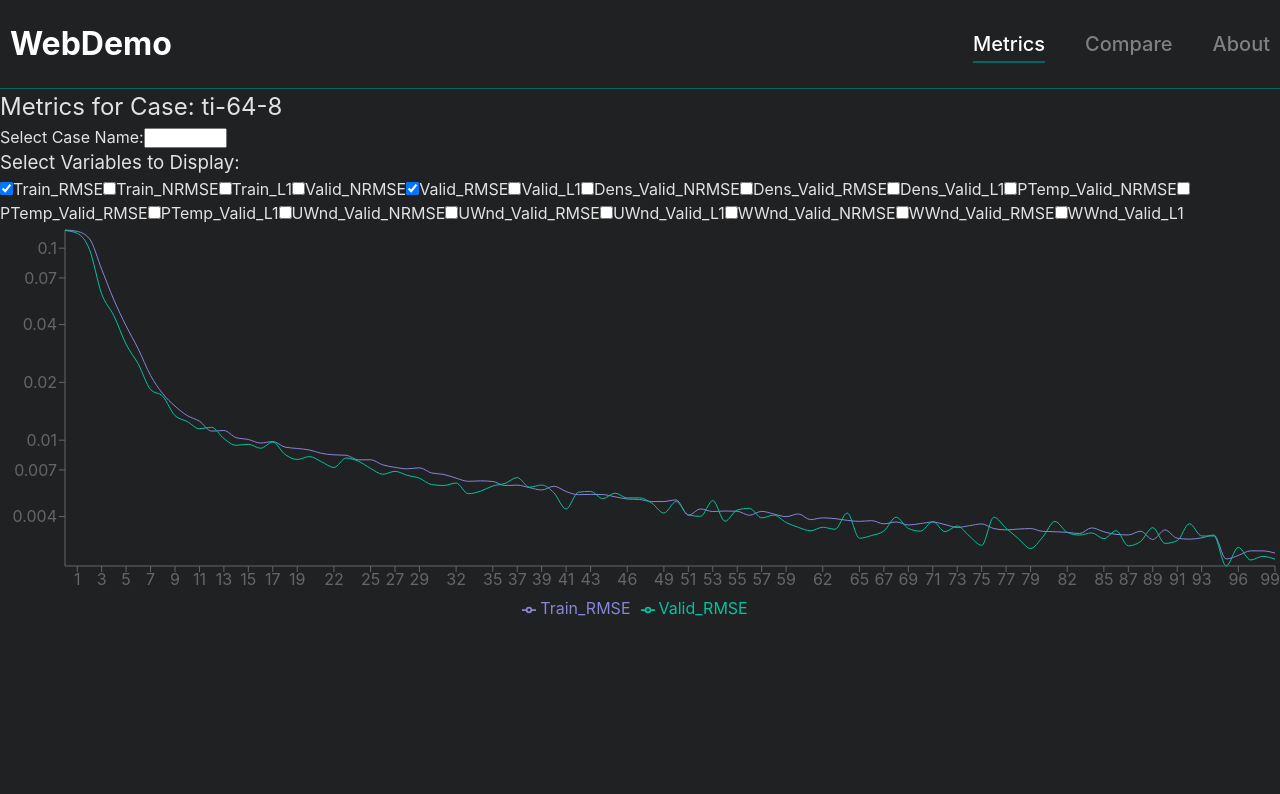
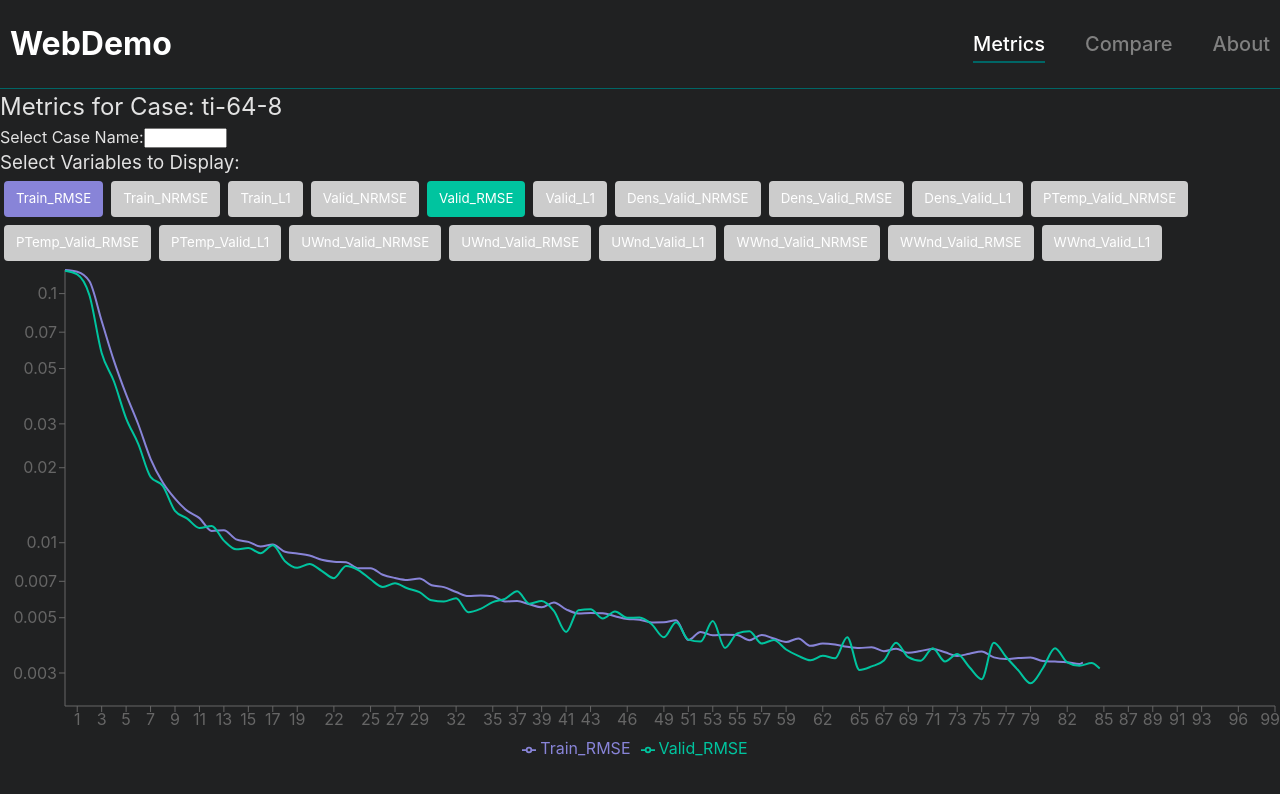
Before and after one commit to josephjquinn/avit-vis, a React (Vite) app in the folder frontend/: page /metrics in a window 1280 px wide. Shown: the top 794 px of the page. Built offline with nearby package versions, Linux system fonts and the light colour scheme.

Commit message:
adding optional select

```diff
--- a/frontend/src/components/graphs/SoloLChart.tsx
+++ b/frontend/src/components/graphs/SoloLChart.tsx
@@ -1,4 +1,4 @@
-import React, { useState } from "react";
+import React, { useEffect, useState } from "react";
 import {
   LineChart as RechartsLineChart,
   Line,
@@ -13,26 +13,27 @@ import {
 interface Props {
   chartData: {
     epoch: number;
-    Train_RMSE: number;
-    Train_NRMSE: number;
-    Train_L1: number;
-    Valid_NRMSE: number;
-    Valid_RMSE: number;
-    Valid_L1: number;
-    Dens_Valid_NRMSE: number;
-    Dens_Valid_RMSE: number;
-    Dens_Valid_L1: number;
-    PTemp_Valid_NRMSE: number;
-    PTemp_Valid_RMSE: number;
-    PTemp_Valid_L1: number;
-    UWnd_Valid_NRMSE: number;
-    UWnd_Valid_RMSE: number;
-    UWnd_Valid_L1: number;
-    WWnd_Valid_NRMSE: number;
-    WWnd_Valid_RMSE: number;
-    WWnd_Valid_L1: number;
+    Train_RMSE?: number;
+    Train_NRMSE?: number;
+    Train_L1?: number;
+    Valid_NRMSE?: number;
+    Valid_RMSE?: number;
+    Valid_L1?: number;
+    Dens_Valid_NRMSE?: number;
+    Dens_Valid_RMSE?: number;
+    Dens_Valid_L1?: number;
+    PTemp_Valid_NRMSE?: number;
+    PTemp_Valid_RMSE?: number;
+    PTemp_Valid_L1?: number;
+    UWnd_Valid_NRMSE?: number;
+    UWnd_Valid_RMSE?: number;
+    UWnd_Valid_L1?: number;
+    WWnd_Valid_NRMSE?: number;
+    WWnd_Valid_RMSE?: number;
+    WWnd_Valid_L1?: number;
   }[];
 }
+
 const CustomTooltip: React.FC<TooltipProps<number, string>> = ({
   active,
   payload,
@@ -61,15 +62,13 @@ const MetricsChart: React.FC<Props> = ({ chartData }) => {
     "Train_RMSE",
     "Valid_RMSE",
   ]);
-
-  const handleCheckboxChange = (event: React.ChangeEvent<HTMLInputElement>) => {
-    const { value, checked } = event.target;
-    if (checked) {
-      setSelectedVars((prev) => [...prev, value]);
-    } else {
-      setSelectedVars((prev) => prev.filter((item) => item !== value));
-    }
-  };
+  const [previousSelectedVars, setPreviousSelectedVars] = useState<string[]>([
+    "Train_RMSE",
+    "Valid_RMSE",
+  ]);
+  const [animateNewLines, setAnimateNewLines] = useState<Set<string>>(
+    new Set(),
+  );
 
   const variables = [
     { key: "Train_RMSE", color: "#8884d8" },
@@ -92,44 +91,76 @@ const MetricsChart: React.FC<Props> = ({ chartData }) => {
     { key: "WWnd_Valid_L1", color: "#82ca9d" },
   ];
 
+  useEffect(() => {
+    // Determine which lines are newly selected or reselected
+    const newlySelectedVars = selectedVars.filter(
+      (key) => !previousSelectedVars.includes(key),
+    );
+    setAnimateNewLines(new Set(newlySelectedVars));
+
+    // Update previous selected variables
+    setPreviousSelectedVars(selectedVars);
+  }, [selectedVars]);
+
+  const handleButtonClick = (variableKey: string) => {
+    setSelectedVars((prev) =>
+      prev.includes(variableKey)
+        ? prev.filter((key) => key !== variableKey)
+        : [...prev, variableKey],
+    );
+  };
+
+  // Debugging: log chartData and selectedVars
+  console.log("Chart Data:", chartData);
+  console.log("Selected Vars:", selectedVars);
+  console.log("Animate New Lines:", Array.from(animateNewLines));
+
   return (
     <div>
       <div>
         <h3>Select Variables to Display:</h3>
-        {variables.map((variable) => (
-          <label key={variable.key}>
-            <input
-              type="checkbox"
-              value={variable.key}
-              checked={selectedVars.includes(variable.key)}
-              onChange={handleCheckboxChange}
-            />
-            {variable.key}
-          </label>
+        {variables.map(({ key, color }) => (
+          <button
+            key={key}
+            onClick={() => handleButtonClick(key)}
+            style={{
+              backgroundColor: selectedVars.includes(key) ? color : "#ccc",
+              color: "#fff",
+              border: "none",
+              borderRadius: "4px",
+              padding: "8px 12px",
+              margin: "4px",
+              cursor: "pointer",
+            }}
+          >
+            {key}
+          </button>
         ))}
       </div>
 
-      <div style={{ width: "100%", height: 400 }}>
-        <ResponsiveContainer>
+      <ResponsiveContainer width="100%" height={500}>
         <RechartsLineChart data={chartData}>
           <XAxis dataKey="epoch" />
           <YAxis scale="log" domain={["auto", "auto"]} />
-
           <Tooltip content={<CustomTooltip />} />
           <Legend />
-            {selectedVars.map((variable) => (
+          {variables
+            .filter(({ key }) => selectedVars.includes(key))
+            .map(({ key, color }) => (
               <Line
-                key={variable}
+                key={key}
                 type="monotone"
-                dataKey={variable}
-                stroke={variables.find((v) => v.key === variable)?.color}
+                dataKey={key}
+                stroke={color}
                 dot={false}
+                strokeWidth={2}
+                animationDuration={10000} // Animate only newly selected lines
+                isAnimationActive={true} // Ensure animation is active
               />
             ))}
         </RechartsLineChart>
       </ResponsiveContainer>
     </div>
-    </div>
   );
 };
 
```
Lines whose indentation alone changed are shown as unchanged.
